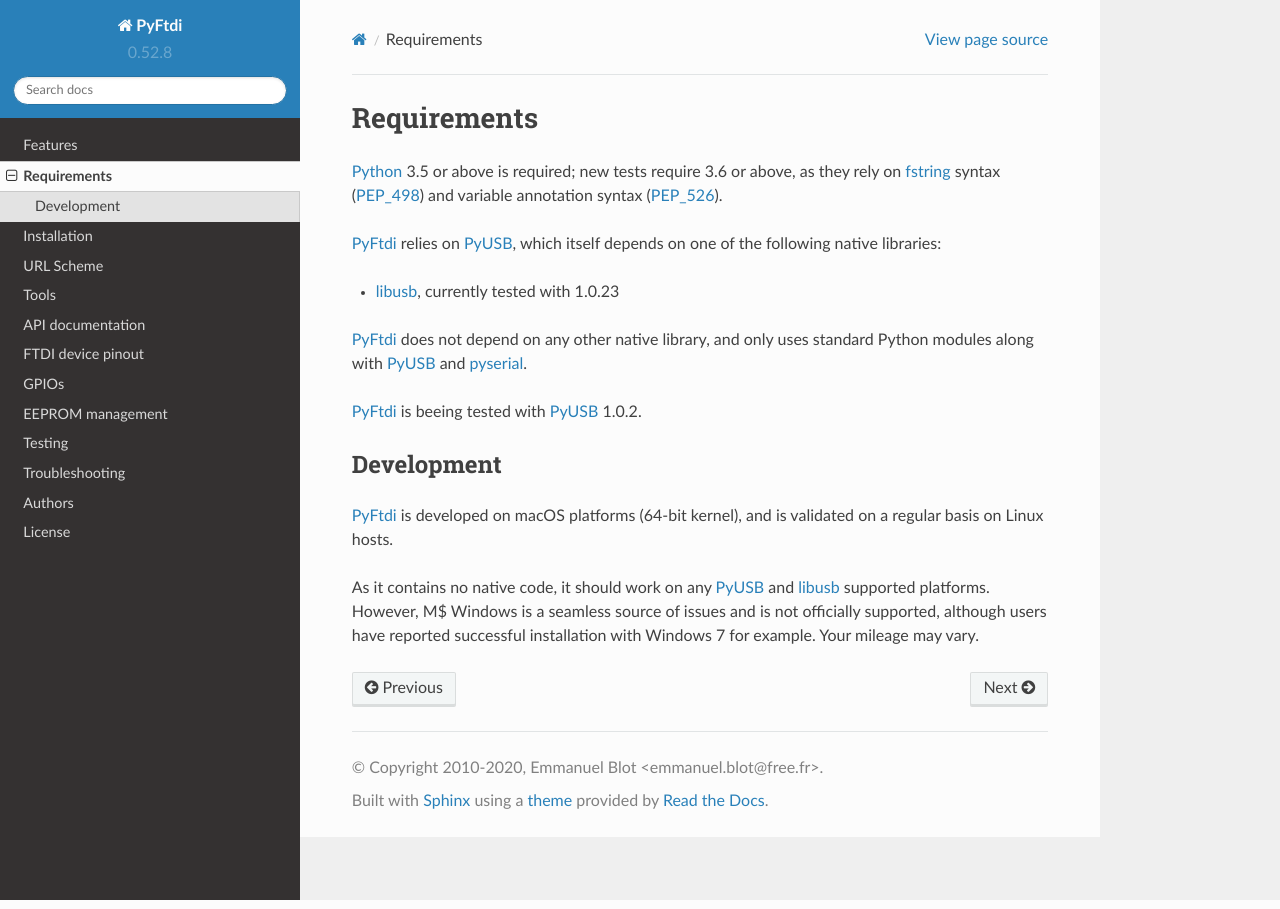
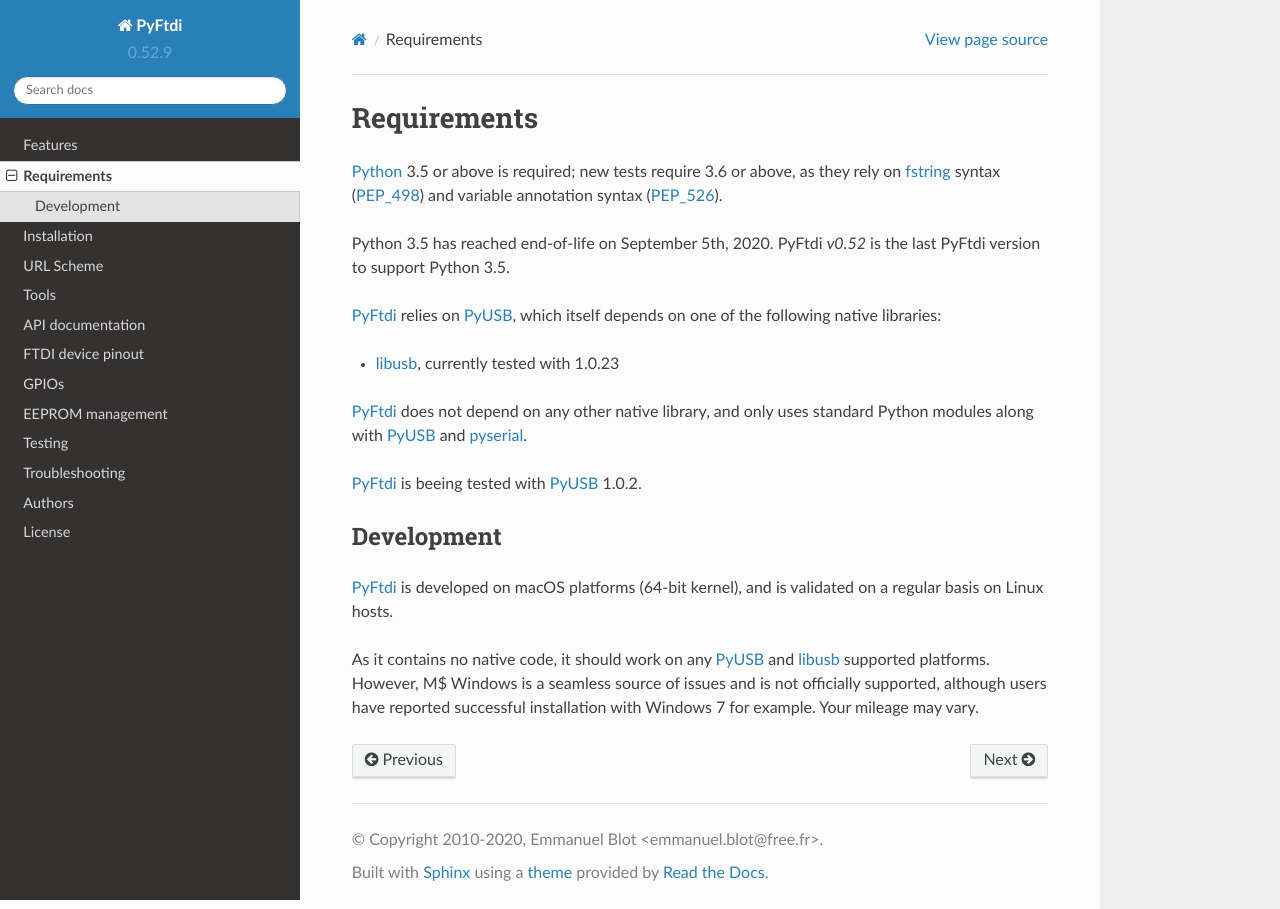
Before and after one commit to eblot/pyftdi, a Sphinx documentation site: the page built from pyftdi/doc/requirements.rst, in a window 1280 px wide. Built offline with Sphinx 7.4.7 and the Read the Docs theme 2.0.0, drawn with Linux system fonts in a browser that asks for light colours.

Commit message:
Update version and add a note about Python 3.5 EOL.
Next series will require to Python 3.6+

```diff
--- a/pyftdi/__init__.py
+++ b/pyftdi/__init__.py
@@ -1,4 +1,4 @@
-# Copyright (c) 2010-2020 Emmanuel Blot <emmanuel.blot@free.fr>
+# Copyright (c) 2010-2021 Emmanuel Blot <emmanuel.blot@free.fr>
 # Copyright (c) 2010-2016, Neotion
 # All rights reserved.
 #
@@ -6,7 +6,7 @@
 
 #pylint: disable-msg=missing-docstring
 
-__version__ = '0.52.8'
+__version__ = '0.52.9'
 __title__ = 'PyFtdi'
 __description__ = 'FTDI device driver (pure Python)'
 __uri__ = 'http://github.com/eblot/pyftdi'
@@ -15,7 +15,7 @@
 # For all support requests, please open a new issue on GitHub
 __email__ = 'emmanuel.blot@free.fr'
 __license__ = 'Modified BSD'
-__copyright__ = 'Copyright (c) 2011-2020 Emmanuel Blot'
+__copyright__ = 'Copyright (c) 2011-2021 Emmanuel Blot'
 
 
 from logging import WARNING, NullHandler, getLogger
--- a/pyftdi/doc/conf.py
+++ b/pyftdi/doc/conf.py
@@ -1,8 +1,14 @@
+# Copyright (c) 2010-2021 Emmanuel Blot <emmanuel.blot@free.fr>
+# All rights reserved.
+#
+# SPDX-License-Identifier: BSD-3-Clause
+
 import os
 import re
 import sys
 
-# pip3 install sphinx-autodoc-typehints sphinx-pypi-upload
+# pip3 install wheel
+# pip3 install sphinx-autodoc-typehints sphinx-pypi-upload sphinx_rtd_theme
 # python3 setup.py build_sphinx
 # sphinx-build -b html ../pyftdi/pyftdi/doc .
 
@@ -98,4 +104,4 @@
 
 
 def setup(app):
-    app.add_stylesheet('https://fonts.googleapis.com/css?family=Raleway')
+    app.add_css_file('https://fonts.googleapis.com/css?family=Raleway')
--- a/pyftdi/doc/requirements.rst
+++ b/pyftdi/doc/requirements.rst
@@ -5,6 +5,9 @@
 
 Python_ 3.5 or above is required; new tests require 3.6 or above, as they rely
 on fstring_ syntax (PEP_498_) and variable annotation syntax (PEP_526_).
+
+Python 3.5 has reached end-of-life on September 5th, 2020.
+PyFtdi *v0.52* is the last PyFtdi version to support Python 3.5.
 
 PyFtdi_ relies on PyUSB_, which itself depends on one of the following native
 libraries:
--- a/setup.py
+++ b/setup.py
@@ -1,7 +1,7 @@
 #!/usr/bin/env python
 # -*- coding: utf-8 -*-
 #
-# Copyright (c) 2010-2020 Emmanuel Blot <emmanuel.blot@free.fr>
+# Copyright (c) 2010-2021 Emmanuel Blot <emmanuel.blot@free.fr>
 # Copyright (c) 2010-2016 Neotion
 # All rights reserved.
 #
```
Also changed, not shown: README.md (+9 -1 lines).
